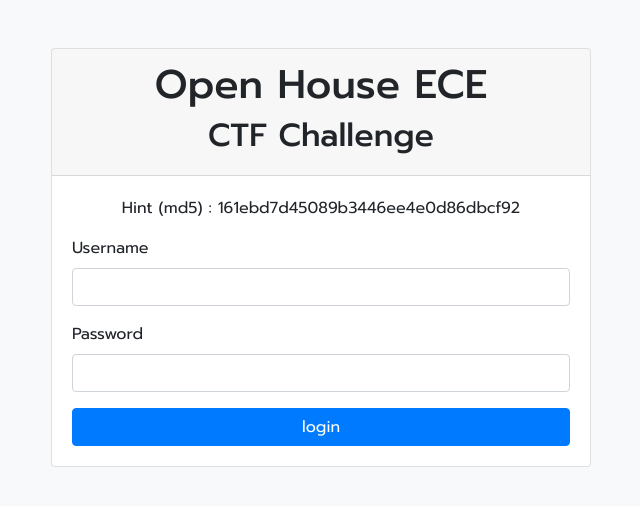
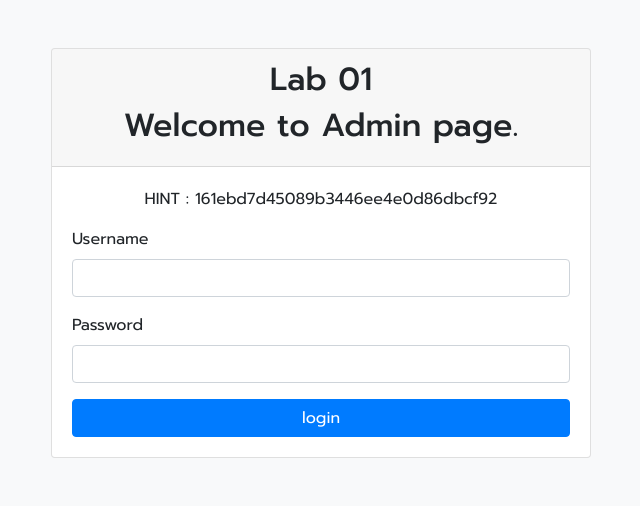
Before and after one commit to mossZmossZ/openhouse-ECEkmutnb, a Flask app: page / in a window 1280 px wide. Shown: the top 506 px of the page, without its empty margins (319-959 px from the left). Run offline with Flask 3, Linux system fonts and the light colour scheme; some libraries are stand-ins or nearby versions.

Commit message:
Update Hint And topic

```diff
--- a/templates/admin_flag.html
+++ b/templates/admin_flag.html
@@ -14,10 +14,10 @@
                 <div class="card text-center">
                     <div class="card-header">
                         <h1>Admin Page</h1>
-                        <p>Congratulations, you have completed ECE openhouse workshop.</p>
+                        <p>Congratulations, you have passed LAB01.</p>
                     </div>
                     <div class="card-body">
-                        <p><strong>Flag:</strong> OPHECE2024{c0ngratulat!0ns}</p>
+                        <p><strong>Flag:</strong> Flag{c0ngratulat!0ns}</p>
                         <form action="/logout" method="get">
                             <button type="submit" class="btn btn-danger">Logout</button>
                         </form>
--- a/templates/index.html
+++ b/templates/index.html
@@ -19,11 +19,11 @@
             <div class="col-md-6">
                 <div class="card">
                     <div class="card-header text-center">
-                        <h1>Open House ECE</h1>
-                        <h2>CTF Challenge</h2>
+                        <h2>Lab 01</h2>
+                        <h2>Welcome to Admin page.</h2>
                     </div>
                     <div class="card-body">
-                        <p class="text-center">Hint (md5) : 161ebd7d45089b3446ee4e0d86dbcf92</p>
+                        <p class="text-center">HINT : 161ebd7d45089b3446ee4e0d86dbcf92</p>
                         <form action="/login" method="POST">
                             <div class="form-group">
                                 <label for="username">Username</label>
```
Also changed, not shown: logs.db (added).
